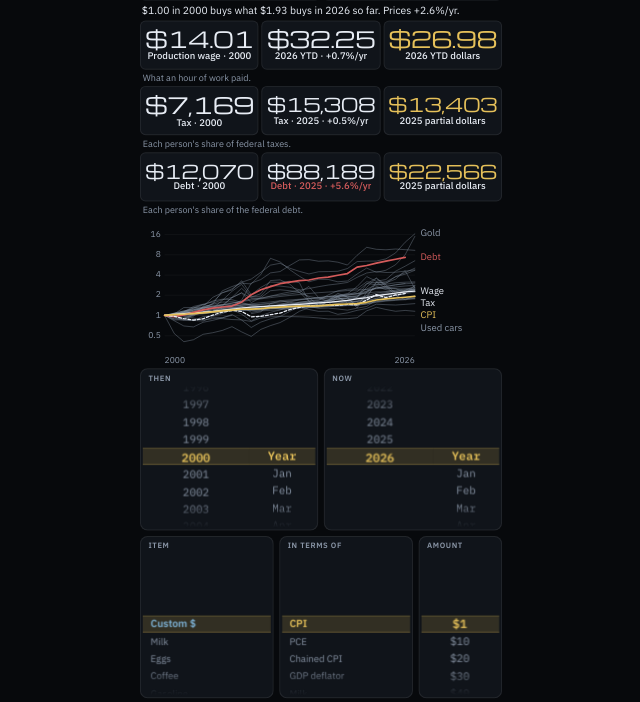
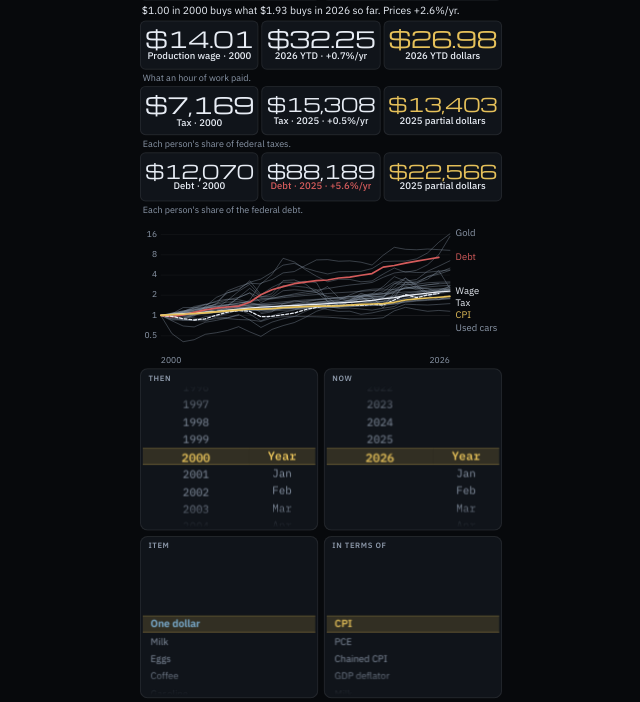
Before and after one commit to agamkram/dollarvalue-app, a plain HTML site: page index.html in a window 1280 px wide. Shown: the part 98-800 px from the top of the page, without its empty margins (319-959 px from the left). Drawn offline with nearby package versions, Linux system fonts and the light colour scheme.

Commit message:
Keep the dollar at one and let the chart fill the row.
The upper block stays put. The wheels take the height that is left.

Co-authored-by: Cursor <cursoragent@cursor.com>

```diff
--- a/app.js
+++ b/app.js
@@ -1,4 +1,4 @@
-const APP_VERSION = "v79";
+const APP_VERSION = "v82";
 
 const MONTHS = [
   { id: 0, label: "Year" },
@@ -57,7 +57,7 @@ const THINGS = [
 ];
 
 const ITEMS = [
-  { id: "custom", name: "Custom $", typed: true, kind: "commodity" },
+  { id: "custom", name: "One dollar", typed: true, kind: "commodity" },
   ...THINGS,
 ];
 
@@ -70,7 +70,6 @@ const state = {
   nowMonth: 0,
   item: "custom",
   yard: "cpi",
-  amount: 1,
   data: null,
 };
 
@@ -168,7 +167,7 @@ function yardMeta() {
 
 function thenAmount() {
   const it = itemMeta();
-  if (it.typed) return state.amount;
+  if (it.typed) return 1;
   return atMonth(seriesOf(it.series || it.id), state.thenYear, state.thenMonth);
 }
 
@@ -850,29 +849,6 @@ function plainLine(c, note) {
     return name + " fell, from " + from + " in " + thenL + " to " + actual + " in " + nowL + ". " + y + " fell further. Following it" + yardSpan + " would have meant " + exp + "." + lagWords(c.vs);
   }
   return name + " was " + from + " in " + thenL + " and is " + actual + " in " + nowL + ". It kept pace with " + y + yardSpan + ", which pointed to " + exp + ".";
-}
-
-function amountOptions() {
-  const opts = [{ id: 1, label: "$1" }];
-  for (let n = 10; n <= 5000; n += 10) {
-    opts.push({ id: n, label: "$" + n.toLocaleString("en-US") });
-  }
-  return opts;
-}
-
-function syncAmountDial() {
-  const show = !!itemMeta().typed;
-  const dial = $("amountDial");
-  const row = $("itemRow");
-  dial.hidden = !show;
-  row.classList.toggle("has-amt", show);
-  if (show) {
-    lastDrumH = 0;
-    requestAnimationFrame(() => {
-      sizeDrums();
-      drums.forEach((d) => d.resnap());
-    });
-  }
 }
 
 function chartEnds() {
@@ -1001,16 +977,62 @@ function roleStroke(role) {
   return "var(--muted)";
 }
 
+/** Yard, the dollar, debt, wage, tax, plus whoever finished highest and lowest. */
+function chartCallouts(lines) {
+  const rows = [];
+  lines.forEach((line) => {
+    const last = line.pts.filter(Boolean).pop();
+    if (!last) return;
+    rows.push({
+      id: line.id,
+      name: line.name,
+      role: chartRole(line.id),
+      end: last.v / line.base,
+    });
+  });
+  let labeled = rows.filter(
+    (d) => d.role === "yard" || d.role === "debt" || d.role === "wage" || d.role === "tax" || d.role === "item"
+  );
+  const byEnd = rows.slice().sort((a, b) => b.end - a.end);
+  if (byEnd.length) labeled.push(byEnd[0], byEnd[byEnd.length - 1]);
+  const seen = {};
+  return labeled.filter((d) => {
+    if (seen[d.id]) return false;
+    seen[d.id] = true;
+    return true;
+  });
+}
+
+function measureTextWidths(host, strings, fontSize) {
+  if (!strings.length) return [];
+  const svg = svgEl("svg", { width: "8", height: "8", "aria-hidden": "true" });
+  svg.style.position = "absolute";
+  svg.style.overflow = "hidden";
+  svg.style.fontFamily = "IBM Plex Sans, system-ui, sans-serif";
+  const nodes = strings.map((s) => {
+    const t = svgEl("text", { x: "0", y: "8", "font-size": String(fontSize) });
+    t.textContent = s;
+    svg.appendChild(t);
+    return t;
+  });
+  host.appendChild(svg);
+  const widths = nodes.map((n) => {
+    try {
+      return n.getComputedTextLength();
+    } catch (err) {
+      return 0;
+    }
+  });
+  svg.remove();
+  return widths;
+}
+
 function drawChart(plot, lines) {
   const w = plot.clientWidth;
   const h = plot.clientHeight;
   if (w < 40 || h < 40) return;
-  const padL = 26;
-  const padR = 92;
   const padT = 8;
   const padB = 16;
-  const plotW = Math.max(10, w - padL - padR);
-  const plotH = Math.max(10, h - padT - padB);
   const ends = chartEnds();
   let lo = Infinity;
   let hi = -Infinity;
@@ -1035,6 +1057,39 @@ function drawChart(plot, lines) {
   const logA = logLo - span * 0.08;
   const logB = logHi + span * 0.08;
 
+  const ticks = [1];
+  let pow = 2;
+  while (pow < hi * 1.05 && ticks.length < 6) {
+    ticks.push(pow);
+    pow *= 2;
+  }
+  pow = 0.5;
+  while (pow > lo * 0.95 && ticks.length < 8) {
+    ticks.push(pow);
+    pow /= 2;
+  }
+  ticks.sort((a, b) => a - b);
+  const shownTicks = ticks.filter((tick) => tick >= Math.exp(logA) && tick <= Math.exp(logB));
+  const callouts = chartCallouts(lines);
+  const tickW = measureTextWidths(
+    plot,
+    shownTicks.map((tick) => (tick < 1 ? String(tick) : String(Math.round(tick)))),
+    9
+  );
+  const nameW = measureTextWidths(
+    plot,
+    callouts.map((d) => chartLabel(d.id, d.name)),
+    10
+  );
+  const maxTick = tickW.reduce((m, n) => Math.max(m, n), 0);
+  const maxName = nameW.reduce((m, n) => Math.max(m, n), 0);
+  // Gutters follow the words actually drawn. A fixed right rail left a blank
+  // strip whenever the longest label was shorter than the worst case.
+  const padL = Math.max(16, Math.min(40, maxTick > 0 ? Math.ceil(maxTick) + 8 : 26));
+  const padR = Math.max(24, Math.min(w * 0.46, maxName > 0 ? Math.ceil(maxName) + 10 : 92));
+  const plotW = Math.max(10, w - padL - padR);
+  const plotH = Math.max(10, h - padT - padB);
+
   function xOf(t) {
     return padL + ((t - ends.t0) / (ends.t1 - ends.t0)) * plotW;
   }
@@ -1052,20 +1107,7 @@ function drawChart(plot, lines) {
   });
   svg.style.fontFamily = "IBM Plex Sans, system-ui, sans-serif";
 
-  const ticks = [1];
-  let pow = 2;
-  while (pow < hi * 1.05 && ticks.length < 6) {
-    ticks.push(pow);
-    pow *= 2;
-  }
-  pow = 0.5;
-  while (pow > lo * 0.95 && ticks.length < 8) {
-    ticks.push(pow);
-    pow /= 2;
-  }
-  ticks.sort((a, b) => a - b);
-  ticks.forEach((tick) => {
-    if (tick < Math.exp(logA) || tick > Math.exp(logB)) return;
+  shownTicks.forEach((tick) => {
     const y = yOf(tick);
     svg.appendChild(
       svgEl("line", {
@@ -1168,15 +1210,13 @@ function drawChart(plot, lines) {
     });
   });
 
-  let labeled = drawn.filter((d) => d.role === "yard" || d.role === "debt" || d.role === "wage" || d.role === "tax" || d.role === "item");
-  const byEnd = drawn.slice().sort((a, b) => b.end - a.end);
-  if (byEnd.length) labeled.push(byEnd[0], byEnd[byEnd.length - 1]);
-  const seenLab = {};
-  labeled = labeled.filter((d) => {
-    if (seenLab[d.id]) return false;
-    seenLab[d.id] = true;
-    return true;
-  });
+  const drawnById = {};
+  drawn.forEach((d) => {
+    drawnById[d.id] = d;
+  });
+  const labeled = callouts
+    .map((c) => drawnById[c.id])
+    .filter(Boolean);
   labeled.sort((a, b) => a.y - b.y);
   const gap = 13;
   for (let i = 1; i < labeled.length; i++) {
@@ -1243,12 +1283,10 @@ function renderAll() {
   renderCounter();
   renderTax();
   renderChart();
-  syncAmountDial();
   sizeDrums();
 }
 
-function mountDrum(el, options, selectedId, onChange, conf) {
-  const flickGain = (conf && conf.flickGain) || 1;
+function mountDrum(el, options, selectedId, onChange) {
   const ul = document.createElement("ul");
   ul.className = "drum-list";
   options.forEach((opt) => {
@@ -1278,7 +1316,6 @@ function mountDrum(el, options, selectedId, onChange, conf) {
     const kind = /Year$/.test(wheel) ? " year" : /Month$/.test(wheel) ? " month" : "";
     el.setAttribute("aria-label", dialLabel.textContent.trim() + kind);
   }
-  if (flickGain > 1) el.classList.add("drum-fast");
 
   function highlight(id) {
     ul.querySelectorAll("li").forEach((li) => {
@@ -1389,102 +1426,10 @@ function mountDrum(el, options, selectedId, onChange, conf) {
           selectedId = opt.id;
           onChange(opt.id);
         }
-        if (flickGain > 1) {
-          lock = true;
-          scrollToId(opt.id, true);
-          setTimeout(() => {
-            lock = false;
-          }, 220);
-        }
       }, 120);
     },
     { passive: true }
   );
-
-  if (flickGain > 1) {
-    let lastY = 0;
-    let lastT = 0;
-    let vel = 0;
-    let dragging = false;
-    let raf = 0;
-
-    const stopCoast = () => {
-      if (raf) cancelAnimationFrame(raf);
-      raf = 0;
-    };
-
-    const coast = () => {
-      stopCoast();
-      const tick = () => {
-        if (Math.abs(vel) < 0.04) {
-          raf = 0;
-          el.dispatchEvent(new Event("scroll"));
-          return;
-        }
-        el.scrollTop += vel * 16;
-        vel *= 0.955;
-        raf = requestAnimationFrame(tick);
-      };
-      raf = requestAnimationFrame(tick);
-    };
-
-    el.addEventListener(
-      "touchstart",
-      (e) => {
-        stopCoast();
-        dragging = true;
-        lastY = e.touches[0].clientY;
-        lastT = performance.now();
-        vel = 0;
-      },
-      { passive: true }
-    );
-
-    el.addEventListener(
-      "touchmove",
-      (e) => {
-        if (!dragging) return;
-        e.preventDefault();
-        const y = e.touches[0].clientY;
-        const t = performance.now();
-        const dy = lastY - y;
-        const dt = Math.max(8, t - lastT);
-        el.scrollTop += dy * flickGain;
-        vel = (dy * flickGain) / dt;
-        lastY = y;
-        lastT = t;
-      },
-      { passive: false }
-    );
-
-    el.addEventListener(
-      "touchend",
-      () => {
-        dragging = false;
-        coast();
-      },
-      { passive: true }
-    );
-
-    el.addEventListener(
-      "touchcancel",
-      () => {
-        dragging = false;
-        coast();
-      },
-      { passive: true }
-    );
-
-    el.addEventListener(
-      "wheel",
-      (e) => {
-        e.preventDefault();
-        stopCoast();
-        el.scrollTop += e.deltaY * flickGain;
-      },
-      { passive: false }
-    );
-  }
 
   function snapNow() {
     lock = true;
@@ -1638,18 +1583,6 @@ function boot(data) {
       state.yard = String(id);
       renderAll();
     })
-  );
-  drums.push(
-    mountDrum(
-      $("drumAmount"),
-      amountOptions(),
-      state.amount,
-      (id) => {
-        state.amount = Number(id);
-        renderAll();
-      },
-      { flickGain: 4 }
-    )
   );
 
   lastDrumH = 0;
--- a/index.html
+++ b/index.html
@@ -112,7 +112,7 @@
     href="https://fonts.googleapis.com/css2?family=IBM+Plex+Mono:wght@400;500;600&family=IBM+Plex+Sans:wght@400;500;600;700&family=Michroma&display=swap"
     rel="stylesheet"
   />
-  <link rel="stylesheet" href="styles.css?v=79" />
+  <link rel="stylesheet" href="styles.css?v=82" />
 </head>
 <body>
   <div class="fit-stage" id="fit-stage">
@@ -233,15 +233,11 @@
           <div class="dial-label">In terms of</div>
           <div class="drum-shell"><div class="drum drum-wide" id="drumYard" data-wheel="yard"></div></div>
         </div>
-        <div class="dial dial-amt" id="amountDial" hidden>
-          <div class="dial-label">Amount</div>
-          <div class="drum-shell"><div class="drum" id="drumAmount" data-wheel="amount"></div></div>
-        </div>
       </div>
     </section>
   </div>
   </div>
-  <script src="app.js?v=79" defer></script>
+  <script src="app.js?v=82" defer></script>
   <script>
     window.va = window.va || function () { (window.vaq = window.vaq || []).push(arguments); };
     // Vercel serves this from the edge. Asking for it on a local preview only
--- a/styles.css
+++ b/styles.css
@@ -27,7 +27,7 @@
   --vv-h: 100%;
   --drum-h: 6.6rem;
   --row-h: 1.32rem;
-  --dv-css: 79;
+  --dv-css: 82;
 }
 
 *,
@@ -125,17 +125,12 @@ html.pwa-standalone .fit-stage {
   min-height: 0;
 }
 
-/* Numbers can scroll. The wheels keep a real height, so a short
-   window (Safari's top domain and bottom pill) cannot crush them. */
+/* Title, rows, and chart stay put. The wheels take whatever height is left. */
 .readout {
-  flex: 0 1 auto;
-  min-height: 0;
-  overflow-x: hidden;
-  overflow-y: auto;
+  flex: 0 0 auto;
   display: flex;
   flex-direction: column;
   gap: 3px;
-  -webkit-overflow-scrolling: touch;
 }
 
 .topbar {
@@ -371,7 +366,7 @@ html.pwa-standalone .fit-stage {
 
 .dials {
   flex: 1 1 auto;
-  min-height: 18rem;
+  min-height: 0;
   display: flex;
   flex-direction: column;
   gap: 6px;
@@ -395,10 +390,6 @@ html.pwa-standalone .dials {
   display: grid;
   grid-template-columns: 1fr 1fr;
   gap: 6px;
-}
-
-.dial-row.has-amt {
-  grid-template-columns: 1.15fr 1.15fr 0.72fr;
 }
 
 .dial {
@@ -492,10 +483,6 @@ html.pwa-standalone .dials {
   );
 }
 
-.drum-fast {
-  scroll-snap-type: none;
-}
-
 .drum-list {
   list-style: none;
   margin: 0;
@@ -548,10 +535,6 @@ html.pwa-standalone .dials {
 
 .drum-wide .drum-list li.is-on {
   font-size: 0.78rem;
-}
-
-.dial-amt[hidden] {
-  display: none !important;
 }
 
 .about-body {
```
Also changed, not shown: about.html (+2 -2 lines), sw.js (+4 -4 lines).
